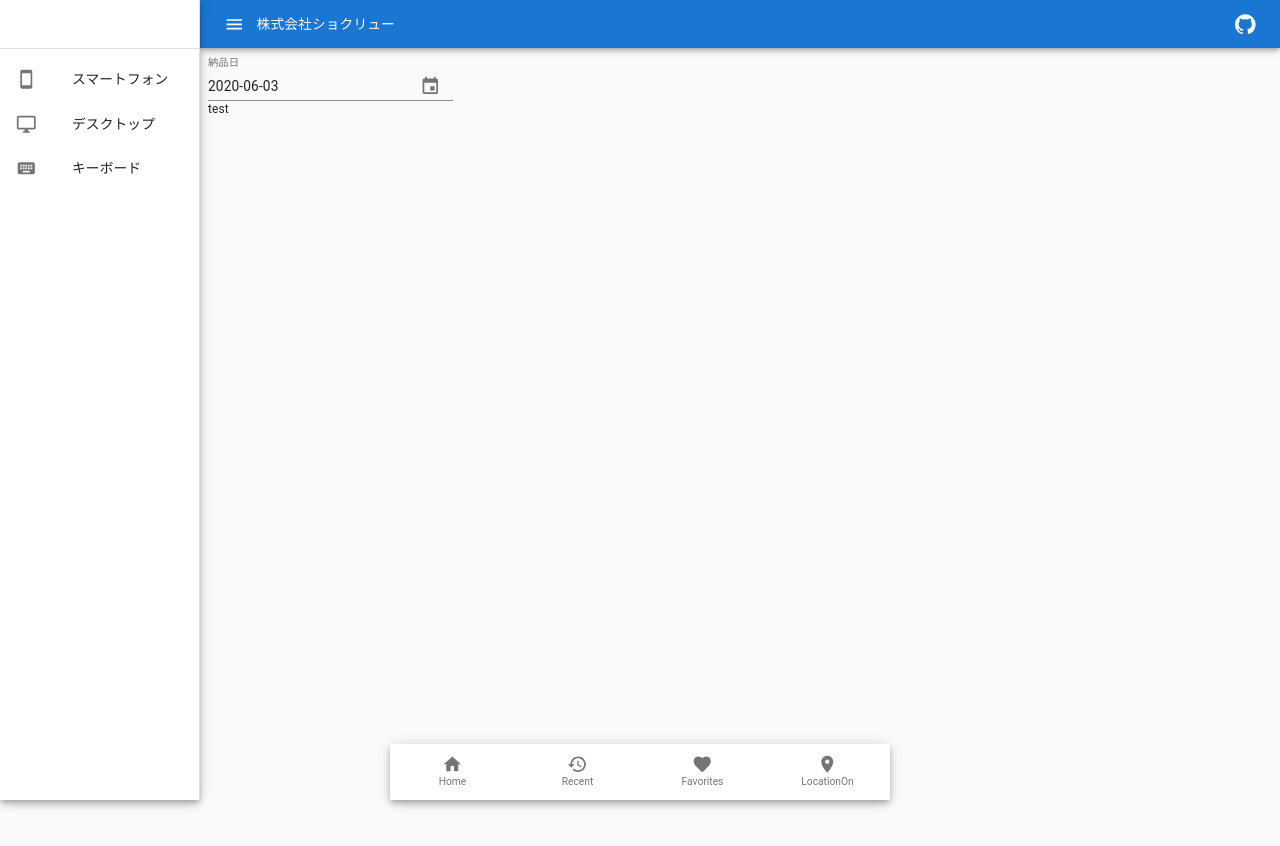
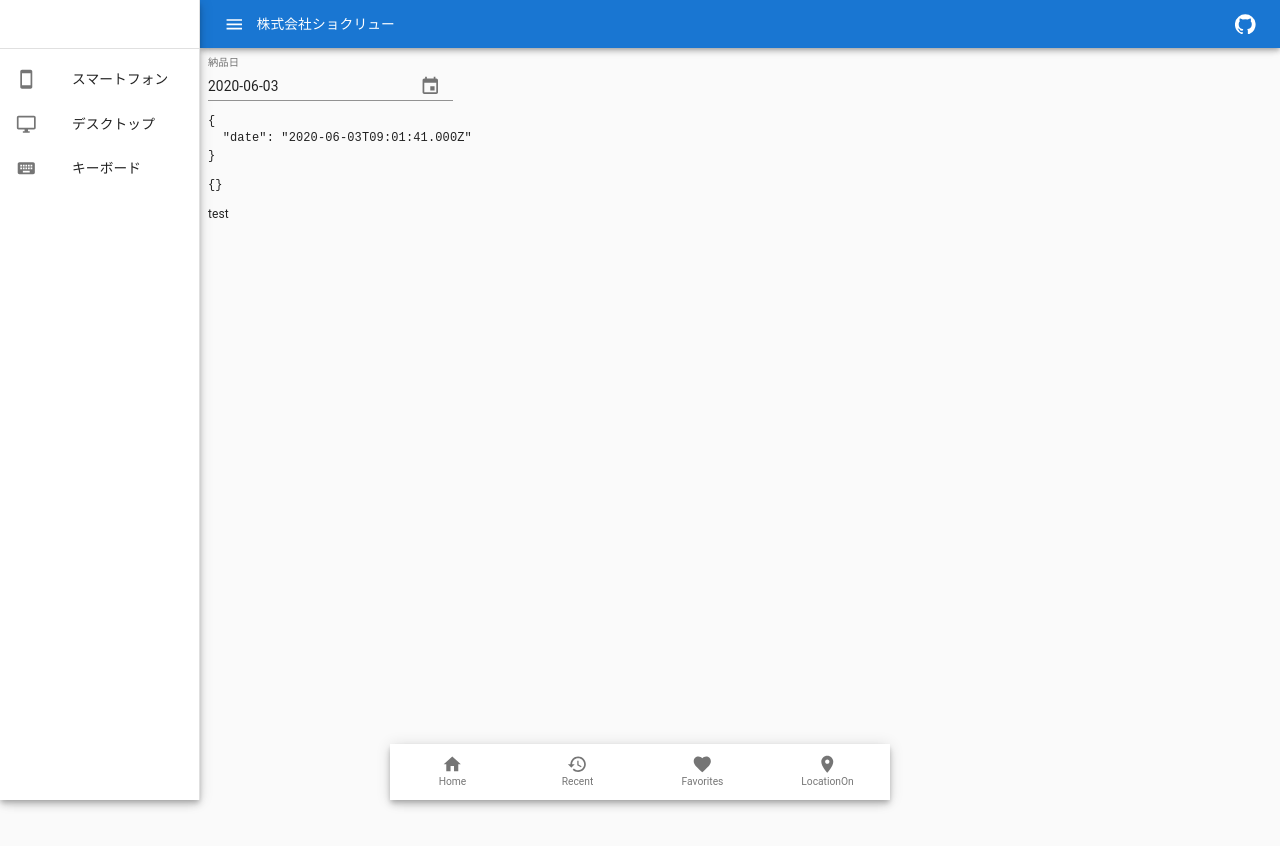
Before and after one commit to a-nakajima-at-shokuryu/shokuryu-frontend, a React (Create React App) app: page / in a window 1280 px wide. Shown: the top 846 px of the page. Built offline with nearby package versions, Linux system fonts and the light colour scheme.

Commit message:
Formik values表示

```diff
--- a/src/views/FormView.js
+++ b/src/views/FormView.js
@@ -1,4 +1,4 @@
-import React from 'react';
+import React, { useState } from 'react';
 import DatePicker from '../components/DatePicker';
 import * as Yup from 'yup';
 import { Formik, Form } from 'formik';
@@ -25,20 +25,29 @@ const initialValues = {
 
 const FormView = () => {
   const classes = useStyles();
+  const [values, setValues] = useState(initialValues);
 
   return (
     <Formik
       initialValues={initialValues}
       validationSchema={validationSchema}
+      onSubmit={values => {
+        setValues(values);
+      }}
     >
       {props => (
+        <div className={classes.root}>
           <DatePicker
             value={props.values.date}
             error={Boolean(props.errors.date)}
             helperText={props.errors.date}
+            name={'date'}
             onChange={date => props.setFieldValue('date', date)}
             label="納品日"
           />
+          <pre>{JSON.stringify(props.values, null, 2)}</pre>
+          <pre>{JSON.stringify(props.errors, null, 2)}</pre>
+        </div>
       )}
     </Formik>
   )
```
Lines whose indentation alone changed are shown as unchanged.
